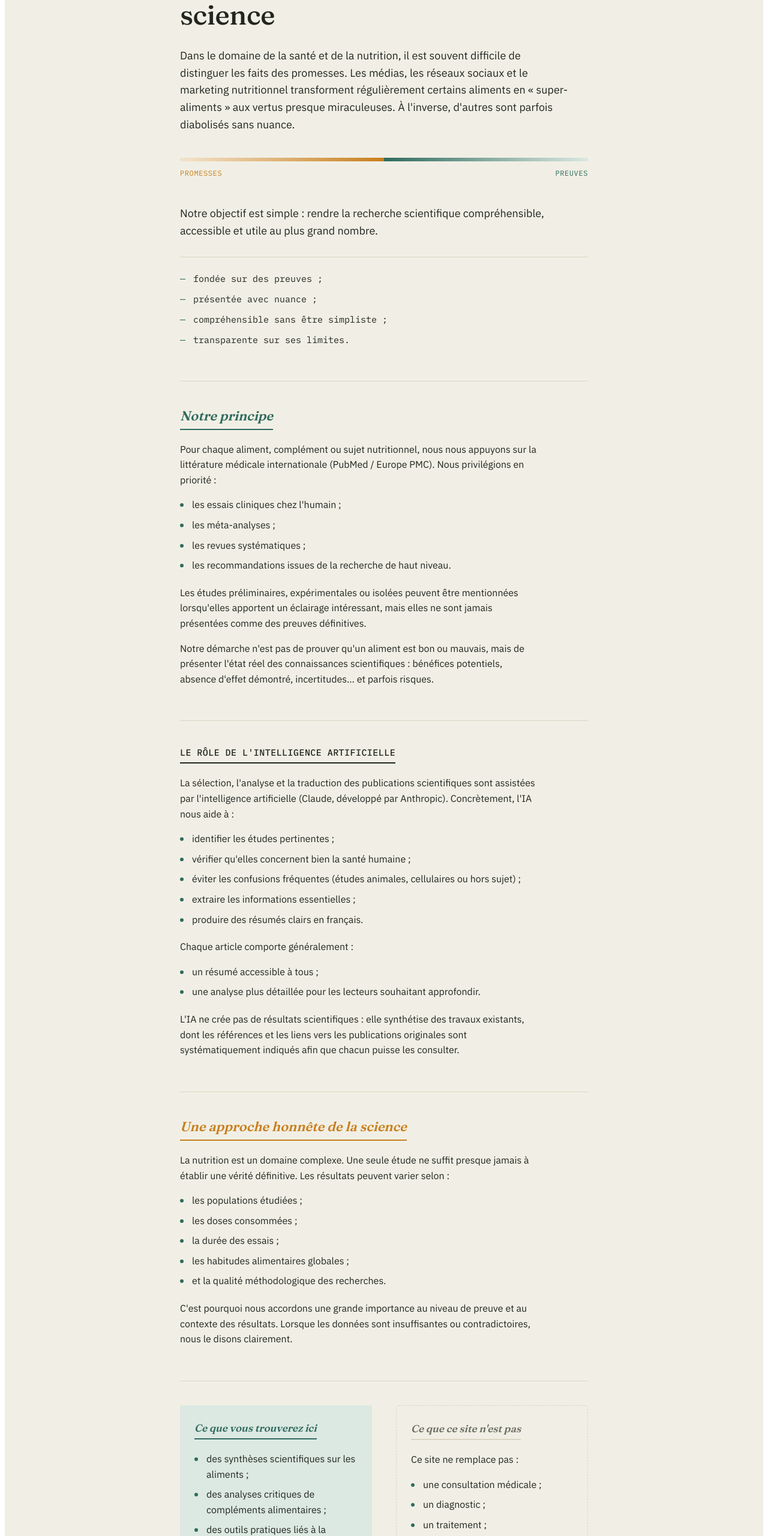
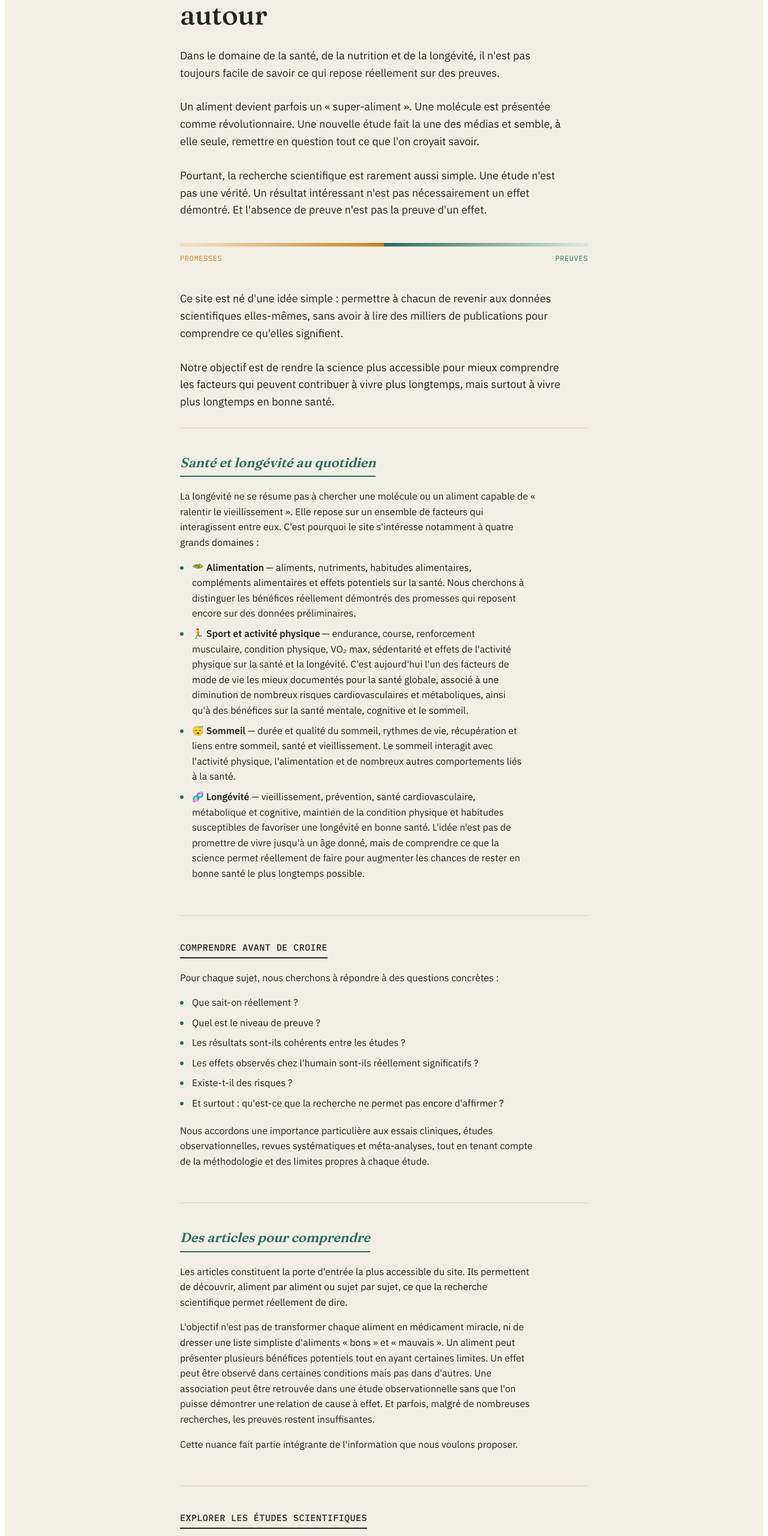
Before and after one commit to bruno13198/santeetlongevite, a Next.js app: page /a-propos in a window 1280 px wide. Shown: the part 239-2800 px from the top of the page at 60% size. Built offline with nearby package versions, Linux system fonts and the light colour scheme.

Commit message:
Revise content for clarity on health science
Updated the content on the health and longevity page to enhance clarity and focus on scientific evidence.

```diff
--- a/app/a-propos/page.js
+++ b/app/a-propos/page.js
@@ -32,13 +32,21 @@ export default function APropos() {
       <div className={styles.wrap}>
 
         <p className={styles.eyebrow}>Santé &amp; Longévité — À propos</p>
-        <h1 className={styles.h1}>Comprendre ce que dit vraiment la science</h1>
+        <h1 className={styles.h1}>La science de la santé, sans le bruit autour</h1>
 
         <p className={styles.lede}>
-          Dans le domaine de la santé et de la nutrition, il est souvent difficile de distinguer
-          les faits des promesses. Les médias, les réseaux sociaux et le marketing nutritionnel
-          transforment régulièrement certains aliments en « super-aliments » aux vertus presque
-          miraculeuses. À l'inverse, d'autres sont parfois diabolisés sans nuance.
+          Dans le domaine de la santé, de la nutrition et de la longévité, il n'est pas toujours
+          facile de savoir ce qui repose réellement sur des preuves.
+        </p>
+        <p className={styles.lede}>
+          Un aliment devient parfois un « super-aliment ». Une molécule est présentée comme
+          révolutionnaire. Une nouvelle étude fait la une des médias et semble, à elle seule,
+          remettre en question tout ce que l'on croyait savoir.
+        </p>
+        <p className={styles.lede}>
+          Pourtant, la recherche scientifique est rarement aussi simple. Une étude n'est pas une
+          vérité. Un résultat intéressant n'est pas nécessairement un effet démontré. Et l'absence
+          de preuve n'est pas la preuve d'un effet.
         </p>
 
         {/* --- Élément signature : le spectre preuve / promesse --- */}
@@ -54,134 +62,243 @@ export default function APropos() {
         </div>
 
         <p className={styles.lede}>
-          Notre objectif est simple&nbsp;: rendre la recherche scientifique compréhensible,
-          accessible et utile au plus grand nombre.
+          Ce site est né d'une idée simple&nbsp;: permettre à chacun de revenir aux données
+          scientifiques elles-mêmes, sans avoir à lire des milliers de publications pour
+          comprendre ce qu'elles signifient.
+        </p>
+        <p className={styles.lede}>
+          Notre objectif est de rendre la science plus accessible pour mieux comprendre les
+          facteurs qui peuvent contribuer à vivre plus longtemps, mais surtout à vivre plus
+          longtemps en bonne santé.
         </p>
 
-        <ul className={styles.checklist}>
-          <li>fondée sur des preuves&nbsp;;</li>
-          <li>présentée avec nuance&nbsp;;</li>
-          <li>compréhensible sans être simpliste&nbsp;;</li>
-          <li>transparente sur ses limites.</li>
-        </ul>
-
-        {/* --- Notre principe --- */}
+        {/* --- Les quatre piliers --- */}
         <section className={styles.section}>
-          <p className={styles.tag} data-tone="evidence">Notre principe</p>
+          <p className={styles.tag} data-tone="evidence">Santé et longévité au quotidien</p>
           <p className={styles.body}>
-            Pour chaque aliment, complément ou sujet nutritionnel, nous nous appuyons sur la
-            littérature médicale internationale (PubMed / Europe PMC). Nous privilégions en priorité&nbsp;:
+            La longévité ne se résume pas à chercher une molécule ou un aliment capable de
+            « ralentir le vieillissement ». Elle repose sur un ensemble de facteurs qui
+            interagissent entre eux. C'est pourquoi le site s'intéresse notamment à quatre grands
+            domaines&nbsp;:
           </p>
           <ul className={styles.list}>
-            <li>les essais cliniques chez l'humain&nbsp;;</li>
-            <li>les méta-analyses&nbsp;;</li>
-            <li>les revues systématiques&nbsp;;</li>
-            <li>les recommandations issues de la recherche de haut niveau.</li>
+            <li>
+              🥗 <strong>Alimentation</strong> — aliments, nutriments, habitudes alimentaires,
+              compléments alimentaires et effets potentiels sur la santé. Nous cherchons à
+              distinguer les bénéfices réellement démontrés des promesses qui reposent encore sur
+              des données préliminaires.
+            </li>
+            <li>
+              🏃 <strong>Sport et activité physique</strong> — endurance, course, renforcement
+              musculaire, condition physique, VO₂ max, sédentarité et effets de l'activité
+              physique sur la santé et la longévité. C'est aujourd'hui l'un des facteurs de mode
+              de vie les mieux documentés pour la santé globale, associé à une diminution de
+              nombreux risques cardiovasculaires et métaboliques, ainsi qu'à des bénéfices sur la
+              santé mentale, cognitive et le sommeil.
+            </li>
+            <li>
+              😴 <strong>Sommeil</strong> — durée et qualité du sommeil, rythmes de vie,
+              récupération et liens entre sommeil, santé et vieillissement. Le sommeil interagit
+              avec l'activité physique, l'alimentation et de nombreux autres comportements liés à
+              la santé.
+            </li>
+            <li>
+              🧬 <strong>Longévité</strong> — vieillissement, prévention, santé cardiovasculaire,
+              métabolique et cognitive, maintien de la condition physique et habitudes
+              susceptibles de favoriser une longévité en bonne santé. L'idée n'est pas de
+              promettre de vivre jusqu'à un âge donné, mais de comprendre ce que la science permet
+              réellement de faire pour augmenter les chances de rester en bonne santé le plus
+              longtemps possible.
+            </li>
+          </ul>
+        </section>
+
+        {/* --- Comprendre avant de croire --- */}
+        <section className={styles.section}>
+          <p className={styles.tag} data-tone="mono">Comprendre avant de croire</p>
+          <p className={styles.body}>
+            Pour chaque sujet, nous cherchons à répondre à des questions concrètes&nbsp;:
+          </p>
+          <ul className={styles.list}>
+            <li>Que sait-on réellement&nbsp;?</li>
+            <li>Quel est le niveau de preuve&nbsp;?</li>
+            <li>Les résultats sont-ils cohérents entre les études&nbsp;?</li>
+            <li>Les effets observés chez l'humain sont-ils réellement significatifs&nbsp;?</li>
+            <li>Existe-t-il des risques&nbsp;?</li>
+            <li>Et surtout&nbsp;: qu'est-ce que la recherche ne permet pas encore d'affirmer&nbsp;?</li>
           </ul>
           <p className={styles.body}>
-            Les études préliminaires, expérimentales ou isolées peuvent être mentionnées lorsqu'elles
-            apportent un éclairage intéressant, mais elles ne sont jamais présentées comme des preuves
-            définitives.
+            Nous accordons une importance particulière aux essais cliniques, études
+            observationnelles, revues systématiques et méta-analyses, tout en tenant compte de la
+            méthodologie et des limites propres à chaque étude.
+          </p>
+        </section>
+
+        {/* --- Des articles pour comprendre --- */}
+        <section className={styles.section}>
+          <p className={styles.tag} data-tone="evidence">Des articles pour comprendre</p>
+          <p className={styles.body}>
+            Les articles constituent la porte d'entrée la plus accessible du site. Ils permettent
+            de découvrir, aliment par aliment ou sujet par sujet, ce que la recherche scientifique
+            permet réellement de dire.
           </p>
           <p className={styles.body}>
-            Notre démarche n'est pas de prouver qu'un aliment est bon ou mauvais, mais de présenter
-            l'état réel des connaissances scientifiques&nbsp;: bénéfices potentiels, absence d'effet
-            démontré, incertitudes… et parfois risques.
+            L'objectif n'est pas de transformer chaque aliment en médicament miracle, ni de
+            dresser une liste simpliste d'aliments « bons » et « mauvais ». Un aliment peut
+            présenter plusieurs bénéfices potentiels tout en ayant certaines limites. Un effet peut
+            être observé dans certaines conditions mais pas dans d'autres. Une association peut
+            être retrouvée dans une étude observationnelle sans que l'on puisse démontrer une
+            relation de cause à effet. Et parfois, malgré de nombreuses recherches, les preuves
+            restent insuffisantes.
+          </p>
+          <p className={styles.body}>
+            Cette nuance fait partie intégrante de l'information que nous voulons proposer.
+          </p>
+        </section>
+
+        {/* --- Explorer les études --- */}
+        <section className={styles.section}>
+          <p className={styles.tag} data-tone="mono">Explorer les études scientifiques</p>
+          <p className={styles.body}>
+            Les articles ne sont que la première étape. Pour ceux qui souhaitent aller plus loin,
+            le site permet également d'explorer les études scientifiques à l'origine des
+            informations présentées.
+          </p>
+          <p className={styles.body}>
+            Notre objectif est de créer un lien simple entre le grand public et la littérature
+            scientifique. Vous pouvez ainsi commencer par un article accessible, puis consulter
+            les études qui le composent, approfondir un résultat particulier et, si vous le
+            souhaitez, revenir directement à la publication originale.
+          </p>
+          <p className={styles.body}>Pas besoin de nous croire sur parole.</p>
+        </section>
+
+        {/* --- Moteur de recherche --- */}
+        <section className={styles.section}>
+          <p className={styles.tag} data-tone="hype">Un moteur de recherche scientifique</p>
+          <p className={styles.body}>
+            La recherche médicale et scientifique représente une quantité considérable de
+            publications. Le problème n'est donc plus seulement de trouver une étude. C'est de
+            trouver les bonnes études.
+          </p>
+          <p className={styles.body}>
+            Le moteur de recherche permet d'explorer cette littérature autour d'un aliment, d'un
+            nutriment, d'une activité physique, d'un problème de santé, du sommeil ou de tout autre
+            sujet lié à la santé et à la longévité.
+          </p>
+          <p className={styles.body}>
+            L'idée est de transformer une question simple — « Est-ce que cet aliment est vraiment
+            bénéfique pour la santé&nbsp;? » — en un point de départ vers les recherches
+            scientifiques qui existent réellement sur le sujet.
+          </p>
+        </section>
+
+        {/* --- Une base d'études --- */}
+        <section className={styles.section}>
+          <p className={styles.tag} data-tone="evidence">Une base d'études, pas une collection de titres</p>
+          <p className={styles.body}>
+            Toutes les études ne se valent pas. Une expérience réalisée sur des cellules, une
+            étude chez l'animal, une étude observationnelle portant sur plusieurs milliers de
+            personnes et un essai clinique randomisé ne permettent pas de tirer les mêmes
+            conclusions.
+          </p>
+          <p className={styles.body}>
+            De la même manière, une petite étude isolée ne doit pas nécessairement être mise sur
+            le même plan qu'une méta-analyse regroupant plusieurs dizaines d'études. Nous
+            cherchons donc à qualifier les publications et à donner davantage de poids aux données
+            les plus solides, plutôt qu'à simplement accumuler des références.
           </p>
         </section>
 
         {/* --- Le rôle de l'IA --- */}
         <section className={styles.section}>
-          <p className={styles.tag} data-tone="mono">Le rôle de l'intelligence artificielle</p>
+          <p className={styles.tag} data-tone="mono">L'intelligence artificielle comme outil</p>
           <p className={styles.body}>
-            La sélection, l'analyse et la traduction des publications scientifiques sont assistées
-            par l'intelligence artificielle (Claude, développé par Anthropic). Concrètement, l'IA
-            nous aide à&nbsp;:
+            Une partie du travail de recherche, de sélection, de vérification et de synthèse est
+            assistée par l'intelligence artificielle. Elle permet notamment de traiter une grande
+            quantité de publications, d'identifier les études pertinentes, d'en extraire les
+            informations essentielles et de les rendre accessibles en français.
           </p>
-          <ul className={styles.list}>
-            <li>identifier les études pertinentes&nbsp;;</li>
-            <li>vérifier qu'elles concernent bien la santé humaine&nbsp;;</li>
-            <li>éviter les confusions fréquentes (études animales, cellulaires ou hors sujet)&nbsp;;</li>
-            <li>extraire les informations essentielles&nbsp;;</li>
-            <li>produire des résumés clairs en français.</li>
-          </ul>
-          <p className={styles.body}>Chaque article comporte généralement&nbsp;:</p>
-          <ul className={styles.list}>
-            <li>un résumé accessible à tous&nbsp;;</li>
-            <li>une analyse plus détaillée pour les lecteurs souhaitant approfondir.</li>
-          </ul>
           <p className={styles.body}>
-            L'IA ne crée pas de résultats scientifiques&nbsp;: elle synthétise des travaux existants,
-            dont les références et les liens vers les publications originales sont systématiquement
-            indiqués afin que chacun puisse les consulter.
+            Mais l'intelligence artificielle n'est pas la source de l'information. La source reste
+            la publication scientifique. Les références et les liens vers les études originales
+            permettent de retrouver les travaux utilisés et de vérifier les informations
+            présentées.
+          </p>
+          <p className={styles.body}>
+            L'IA est donc un outil pour faciliter l'accès à la connaissance scientifique, pas pour
+            remplacer la recherche scientifique elle-même.
           </p>
         </section>
 
-        {/* --- Approche honnête --- */}
+        {/* --- Pas de super-aliments --- */}
         <section className={styles.section}>
-          <p className={styles.tag} data-tone="hype">Une approche honnête de la science</p>
+          <p className={styles.tag} data-tone="hype">Pas de « super-aliments » ni de solutions miracles</p>
           <p className={styles.body}>
-            La nutrition est un domaine complexe. Une seule étude ne suffit presque jamais à
-            établir une vérité définitive. Les résultats peuvent varier selon&nbsp;:
+            Nous ne cherchons pas à vous dire quel aliment est miraculeux. Nous ne cherchons pas
+            non plus à vous vendre une méthode secrète pour vivre plus longtemps. La réalité est
+            généralement beaucoup plus intéressante que cela.
           </p>
-          <ul className={styles.list}>
-            <li>les populations étudiées&nbsp;;</li>
-            <li>les doses consommées&nbsp;;</li>
-            <li>la durée des essais&nbsp;;</li>
-            <li>les habitudes alimentaires globales&nbsp;;</li>
-            <li>et la qualité méthodologique des recherches.</li>
-          </ul>
           <p className={styles.body}>
-            C'est pourquoi nous accordons une grande importance au niveau de preuve et au contexte
-            des résultats. Lorsque les données sont insuffisantes ou contradictoires, nous le disons
-            clairement.
+            La santé et la longévité sont influencées par une multitude de facteurs&nbsp;:
+            alimentation, activité physique, sommeil, composition corporelle, habitudes de vie,
+            environnement et prévention, entre autres. Les effets sont souvent progressifs,
+            modestes individuellement et surtout interdépendants. C'est précisément cette réalité
+            que nous voulons explorer.
           </p>
         </section>
 
-        {/* --- Ce que vous trouverez / Ce que ce n'est pas --- */}
-        <section className={styles.twoCol}>
-          <div className={styles.colFind}>
-            <p className={styles.tag} data-tone="evidence">Ce que vous trouverez ici</p>
-            <ul className={styles.list}>
-              <li>des synthèses scientifiques sur les aliments&nbsp;;</li>
-              <li>des analyses critiques de compléments alimentaires&nbsp;;</li>
-              <li>des outils pratiques liés à la nutrition et à la santé&nbsp;;</li>
-              <li>des explications pédagogiques pour mieux comprendre les études scientifiques&nbsp;;</li>
-              <li>une approche centrée sur les habitudes de vie réellement associées à une meilleure santé&nbsp;: alimentation, activité physique, sommeil et prévention.</li>
-            </ul>
-          </div>
-          <div className={styles.colNot}>
-            <p className={styles.tag} data-tone="muted">Ce que ce site n'est pas</p>
-            <p className={styles.body}>Ce site ne remplace pas&nbsp;:</p>
-            <ul className={styles.list}>
-              <li>une consultation médicale&nbsp;;</li>
-              <li>un diagnostic&nbsp;;</li>
-              <li>un traitement&nbsp;;</li>
-              <li>un suivi nutritionnel personnalisé.</li>
-            </ul>
-            <p className={styles.body}>
-              Il constitue un outil d'information et de compréhension, destiné à vous aider à
-              explorer les données scientifiques disponibles avant d'en discuter, si nécessaire,
-              avec un professionnel de santé.
-            </p>
-          </div>
+        {/* --- Et lorsque la science ne sait pas --- */}
+        <section className={styles.section}>
+          <p className={styles.tag} data-tone="muted">Et lorsque la science ne sait pas&nbsp;?</p>
+          <p className={styles.body}>
+            Nous le disons. Certaines questions sont très bien documentées. D'autres reposent sur
+            quelques études seulement. Certaines présentent des résultats contradictoires.
+          </p>
+          <p className={styles.pullQuote}>« Les preuves sont insuffisantes. »</p>
+          <p className={styles.body}>
+            plutôt que de donner une réponse artificiellement certaine. Pour nous, reconnaître
+            l'incertitude n'est pas une faiblesse de la science. C'est l'une de ses forces.
+          </p>
+        </section>
+
+        {/* --- Base en évolution --- */}
+        <section className={styles.section}>
+          <p className={styles.tag} data-tone="evidence">Une base de connaissances en évolution</p>
+          <p className={styles.body}>
+            La science évolue en permanence. De nouvelles études sont publiées, certaines
+            hypothèses sont renforcées, d'autres sont remises en question. Le site est donc conçu
+            comme une base vivante de connaissances, et non comme une collection de réponses
+            définitives.
+          </p>
+          <p className={styles.body}>
+            Les articles peuvent évoluer lorsque de nouvelles données importantes apparaissent. La
+            base d'études s'enrichit progressivement et le moteur de recherche permet d'aller
+            au-delà des contenus déjà publiés.
+          </p>
         </section>
 
         {/* --- Engagement / manifeste --- */}
         <section className={styles.manifesto}>
-          <p className={styles.tag} data-tone="evidence">Notre engagement</p>
+          <p className={styles.tag} data-tone="evidence">Notre objectif</p>
           <p className={styles.body}>
-            À une époque où l'information circule plus vite que les preuves, nous avons choisi une
-            ligne éditoriale exigeante&nbsp;:
+            Nous ne voulons pas vous dire quoi penser. Nous voulons vous donner les moyens de
+            mieux comprendre ce que la science sait, ce qu'elle suggère et ce qu'elle ignore
+            encore.
+          </p>
+          <p className={styles.body}>
+            Alimentation. Sport. Sommeil. Santé. Longévité. Cinq sujets qui peuvent sembler
+            différents, mais qui participent tous à une même question&nbsp;: comment rester en
+            bonne santé le plus longtemps possible&nbsp;?
+          </p>
+          <p className={styles.body}>
+            Parce qu'en matière de santé, une bonne information n'est pas forcément celle qui
+            donne la réponse la plus spectaculaire. C'est celle qui vous permet de prendre une
+            décision éclairée à partir des meilleures preuves disponibles.
           </p>
           <p className={styles.pullQuote}>
-            moins de promesses, plus de preuves<br />
-            moins de sensationnel, plus de compréhension<br />
-            moins de croyances, plus de science
-          </p>
-          <p className={styles.body}>
-            Si ce site peut vous aider à porter un regard plus critique, plus serein et mieux
-            informé sur la nutrition et la santé, alors il aura atteint son objectif.
+            Moins de promesses. Plus de preuves.<br />
+            Moins de bruit. Plus de science.
           </p>
         </section>
 
```
